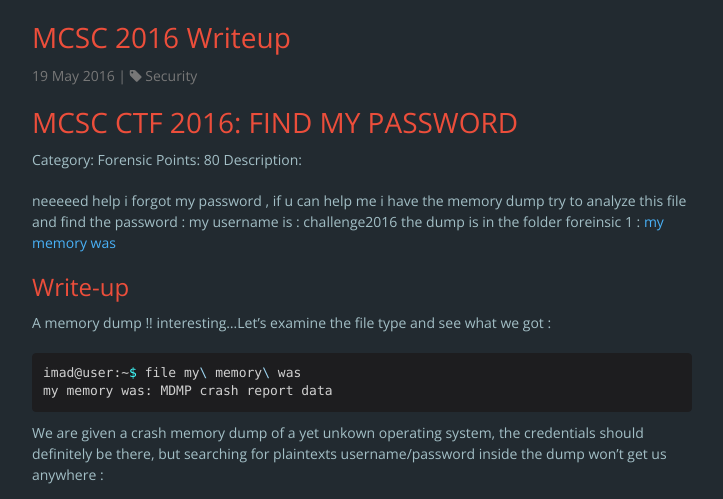
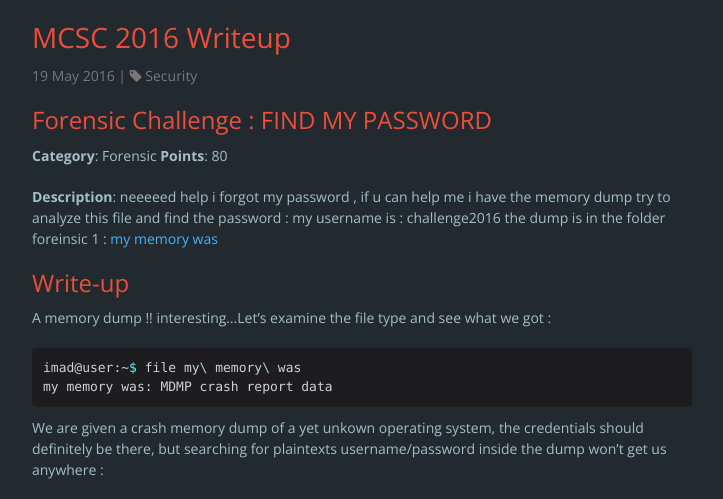
Before and after one commit to imadhsissou/imadhsissou.github.io, a Jekyll site: the page built from _posts/2016-05-19-mcsc16-writeup.md, in a window 1280 px wide and 900 px high, cut to the strip 401-900 px from the top of the window. Shown: the whole strip, without its empty margins (278-1001 px from the left). Built offline with Jekyll 4.4.1, drawn with Linux system fonts in a browser that asks for light colours; nearby versions of some CDN libraries; comment, search, counter and statistics services are not loaded.

Commit message:
Update and rename 2016-05-19-mcsc16.md to 2016-05-19-mcsc16-writeup.md

```diff
--- a/_posts/2016-05-19-mcsc16.md
+++ b/_posts/2016-05-19-mcsc16-writeup.md
@@ -3,18 +3,20 @@ title: "MCSC 2016 Writeup"
 tags: [Security]
 ---
 
-# MCSC CTF 2016: FIND MY PASSWORD
+## Forensic Challenge : FIND MY PASSWORD
 
-Category: Forensic
-Points: 80
-Description:
+<b>Category</b>: Forensic
+<b>Points</b>: 80
+
+<p><b>Description</b>:
 
 neeeeed help
 i forgot my password , if u can help me
 i have the memory dump
 try to analyze this file and find the password :
 my username is : challenge2016
-the dump is in the folder foreinsic 1 : [my memory was](https://drive.google.com/file/d/0B96vQk2gH7pLd196RHJhQUFzU0k/view?usp=sharing)
+the dump is in the folder foreinsic 1 : <a href="https://drive.google.com/file/d/0B96vQk2gH7pLd196RHJhQUFzU0k/view?usp=sharing">my memory was</a>
+</p>
 
 ## Write-up
 
```
